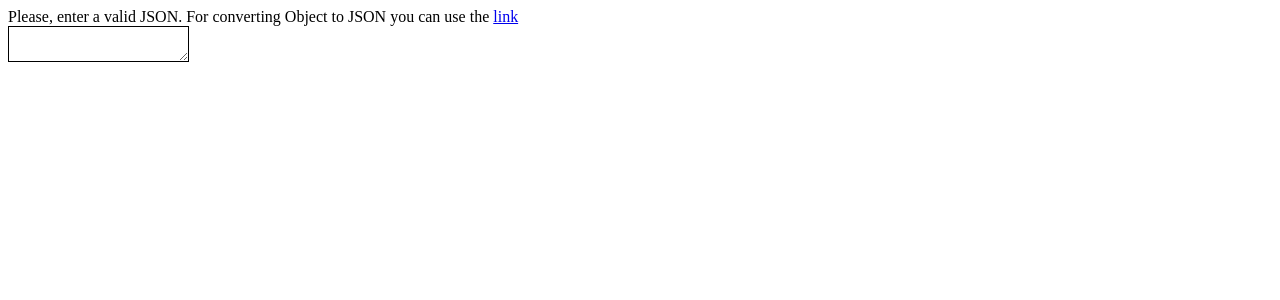
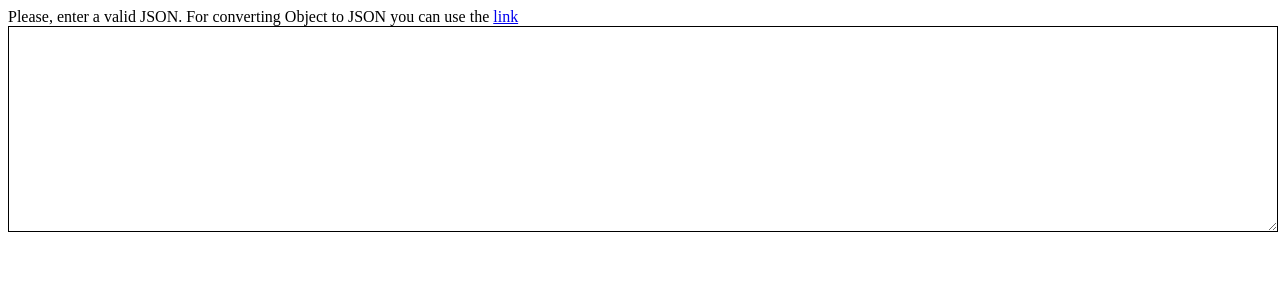
Before and after one commit to alyonabrytvina/graph, a React (Vite) app: page / in a window 1280 px wide. Shown: the top 300 px of the page. Built offline with nearby package versions, Linux system fonts and the light colour scheme.

Commit message:
change style: вшÑremove gap, change width, sizes

```diff
--- a/src/components/App/App.css
+++ b/src/components/App/App.css
@@ -5,37 +5,46 @@
   place-items: center;
 }
 .graph__actions {
-  display: grid;
-  grid-template-areas: "act4 . . ." ". act5 act6 act7";
-  grid-template-columns: repeat(4, 1fr);
+  display: flex;
+  justify-content: space-around;
   width: 540px;
+  place-items: start;
+}
+.graph__sources, .graph__targets {
+  width: 100%;
+}
+.graph__targets {
+  display: flex;
+  justify-content: end;
 }
 
-.graph:last-child .graph__actions {
-  gap: 0 70px;
-  margin-bottom: 25px;
+textarea {
+  width: 100%;
+  height: 25vh;
+  outline: none;
+  border: 1px solid;
 }
 
-.act4 {
-  grid-area: act4;
+textarea::-webkit-scrollbar {
+  width: 1em;
 }
 
-.act5 {
-  grid-area: act5;
+textarea::-webkit-scrollbar-track {
+  -webkit-box-shadow: inset 0 0 6px rgba(0, 0, 0, 0.3);
 }
 
-.act6 {
-  grid-area: act6;
-}
-
-.act7 {
-  grid-area: act7;
+textarea::-webkit-scrollbar-thumb {
+  background-color: darkgrey;
+  border-radius: 20px;
 }
 
 @media screen and (max-width: 1024px) {
   .graph__actions {
     width: auto;
   }
+  .graph__sources, .graph__target {
+    width: 100%;
+  }
 }
 
 /*# sourceMappingURL=App.css.map */
--- a/src/components/App/App.scss
+++ b/src/components/App/App.scss
@@ -5,34 +5,40 @@
   place-items: center;
 
   &__actions {
-    display: grid;
-    grid-template-areas:
-            "act4 . . ."
-            ". act5 act6 act7";
-    grid-template-columns: repeat(4, 1fr);
+    display: flex;
+    justify-content: space-around;
     width: 540px;
+    place-items: start;
+  }
+
+  &__sources,  &__targets  {
+    width: 100%;
+  }
+
+  &__targets  {
+    display: flex;
+    justify-content: end;
   }
 }
 
-.graph:last-child .graph__actions {
-  gap: 0 70px;
-  margin-bottom: 25px;
+textarea {
+  width: 100%;
+  height: 25vh;
+  outline: none;
+  border: 1px solid;
 }
 
-.act4 {
-  grid-area: act4;
+textarea::-webkit-scrollbar {
+  width: 1em;
 }
 
-.act5 {
-  grid-area: act5;
+textarea::-webkit-scrollbar-track {
+  -webkit-box-shadow: inset 0 0 6px rgba(0,0,0,0.3);
 }
 
-.act6 {
-  grid-area: act6;
-}
-
-.act7 {
-  grid-area: act7;
+textarea::-webkit-scrollbar-thumb {
+  background-color: darkgrey;
+  border-radius: 20px;
 }
 
 @media screen and (max-width: 1024px) {
@@ -40,5 +46,9 @@
     &__actions {
       width: auto;
     }
+
+    &__sources,  &__target  {
+      width: 100%;
+    }
   }
 }
```
Also changed, not shown: 1 other file (tests, documents, lock files or other folders).
